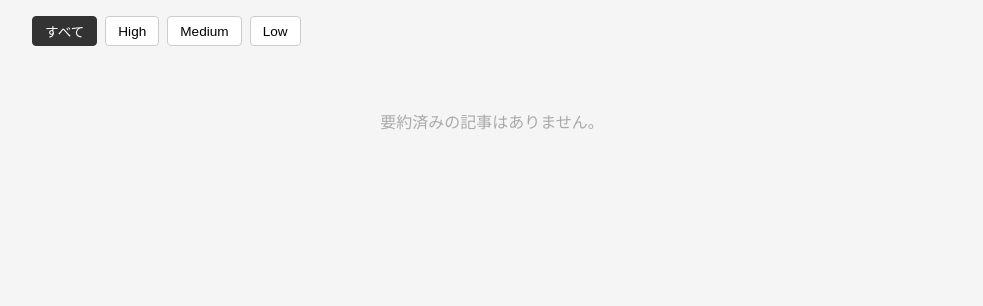
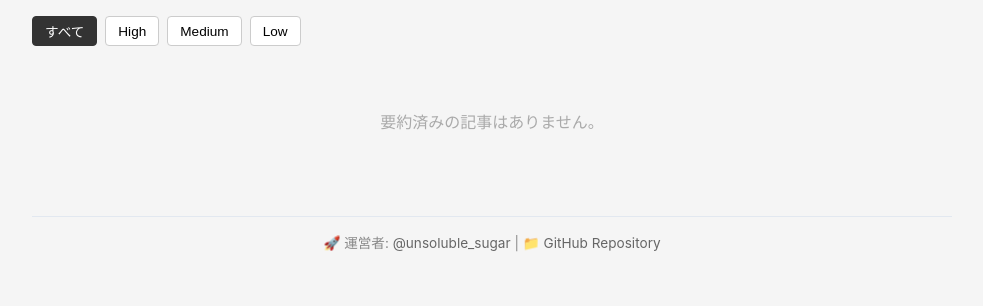
Before and after one commit to unsolublesugar/tsuyu-mi, a Python web app: template src/templates/index.html in a window 1280 px wide. Shown: the part 84-390 px from the top of the page, without its empty margins (148-1131 px from the left). Run offline with Jinja, Linux system fonts and the light colour scheme; the template is opened without the code that fills it, so the values that code supplies are empty.

Commit message:
📚 フッターに運営者情報追加、LICENSE 作成、README にスクショ追加 (#21)
- HTML テンプレートにフッター追加（運営者 X リンク + GitHub リポジトリ）
- styles.css にフッタースタイル追加
- MIT LICENSE ファイルを作成
- README にスクリーンショット画像を追加

Co-Authored-By: Claude Opus 4.6 (1M context) <noreply@anthropic.com>

```diff
--- a/docs/styles.css
+++ b/docs/styles.css
@@ -229,6 +229,26 @@ h1 {
   padding: 40px;
 }
 
+/* Footer */
+
+footer {
+  margin-top: 40px;
+  padding: 16px 0;
+  border-top: 1px solid #e2e8f0;
+  text-align: center;
+  font-size: 0.85rem;
+  color: #888;
+}
+
+footer a {
+  color: #666;
+  text-decoration: none;
+}
+
+footer a:hover {
+  text-decoration: underline;
+}
+
 /* Responsive */
 
 @media (max-width: 600px) {
--- a/src/templates/index.html
+++ b/src/templates/index.html
@@ -107,6 +107,10 @@
     {% endif %}
   </main>
 
+  <footer>
+    <p>🚀 運営者: <a href="https://x.com/unsoluble_sugar" target="_blank" rel="noopener">@unsoluble_sugar</a> | 📁 <a href="https://github.com/unsolublesugar/raindrop-collection-summarizer" target="_blank" rel="noopener">GitHub Repository</a></p>
+  </footer>
+
   <script src="app.js"></script>
 </body>
 </html>
```
Also changed, not shown: README.md, assets/images/screenshot.png (added), 1 other file.
